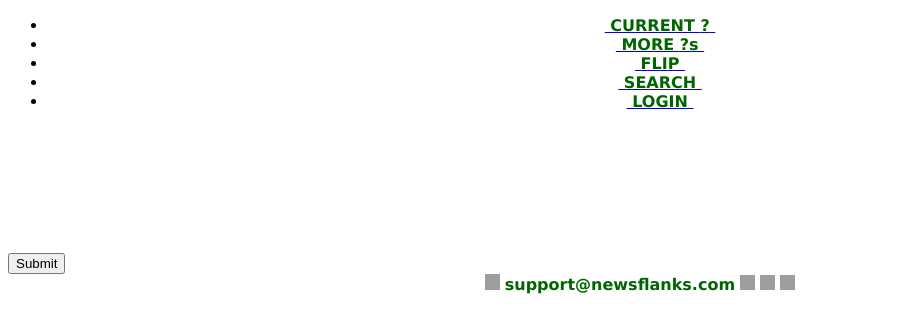
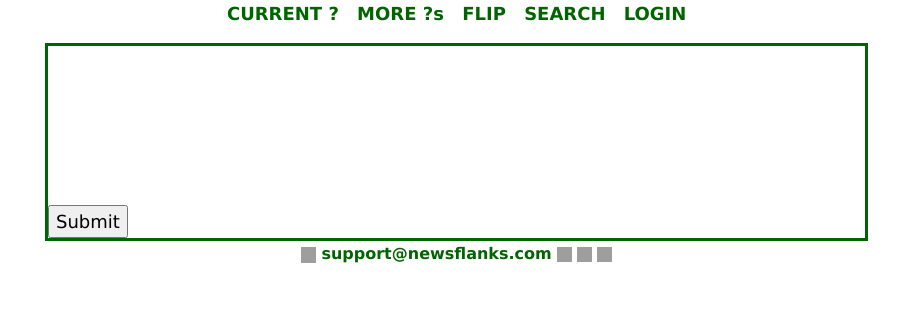
Before and after one commit to bradfordharrison/newsflanks, a website: page views/home86.html in a window 1280 px wide. Shown: the whole page, without its empty margins (0-923 px from the left). Drawn offline with nearby package versions, Linux system fonts and the light colour scheme; files that its build step writes are made by us from their sources; grey boxes are pictures that could not be loaded.

Commit message:
Fixed bug where paths to .css and .js files were missing.

```diff
--- a/views/home86.html
+++ b/views/home86.html
@@ -10,6 +10,9 @@
     <meta name="author" content="">
     <link rel="icon" href="/static/img/favicon.ico" type="image/x-icon" />
     <link rel="shortcut icon" href="/static/img/favicon.ico" type="image/x-icon" />
+    <link href="/static/css/ui.css" rel="stylesheet">
+	<link href="/static/css/bootstrap.min.css" rel="stylesheet">
+    <script type="text/javascript" src="/static/js/jquery.js"></script>
 
 </head>
 
```
